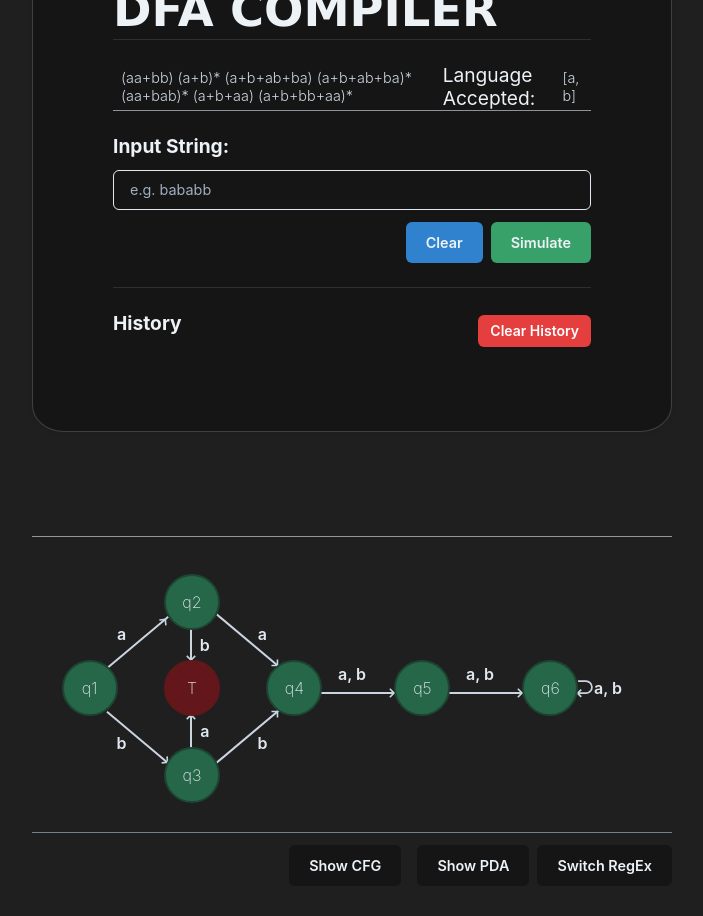
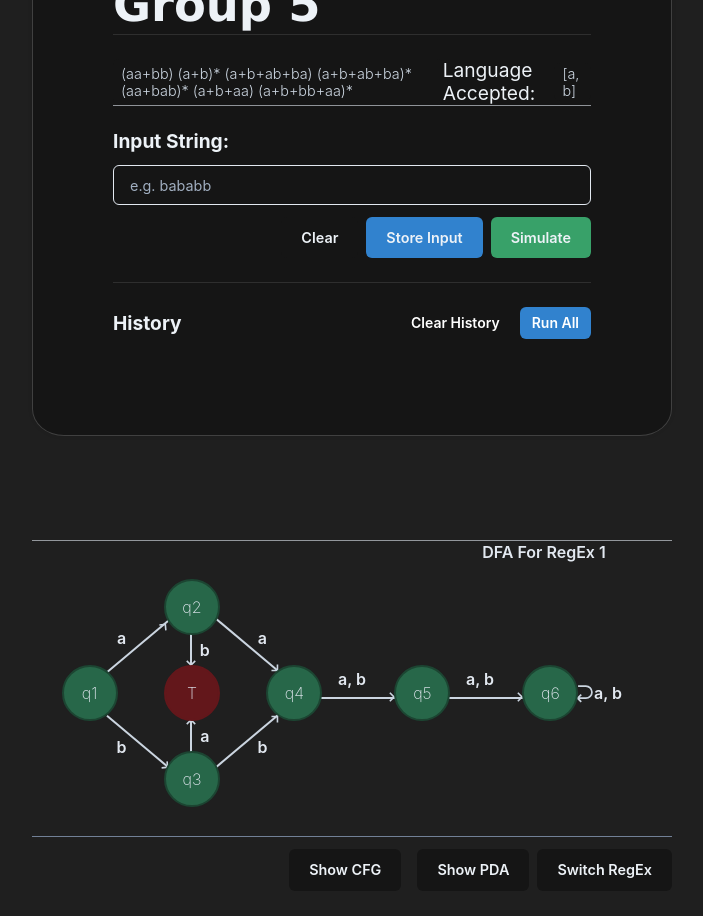
Before and after one commit to 20thmarcus/DFASimulator, a Next.js app: page / in a window 1280 px wide. Shown: the top 916 px of the page, without its empty margins (288-991 px from the left). Built offline with nearby package versions, Linux system fonts and the light colour scheme.

Commit message:
Master Ver 3

```diff
--- a/components/DFA/FirstDFA.js
+++ b/components/DFA/FirstDFA.js
@@ -1,3 +1,5 @@
+
+
 import { Badge, Text } from "@chakra-ui/react";
 import { motion } from "framer-motion";
 import {
@@ -28,6 +30,9 @@ const FirstDFA = ({ currentNode, simulating }) => {
       {/* q1 q2 */}
       <Text top="31%" left="14%" size="label">
         a
+      </Text>
+      <Text top="1%" left="80%" size="label">
+        DFA For RegEx 1
       </Text>
       {/* q2 t */}
       <Text top="35%" left="27%" size="label">
--- a/components/DFA/SecondDFA.js
+++ b/components/DFA/SecondDFA.js
@@ -1,3 +1,4 @@
+
 import { Badge, Text } from "@chakra-ui/react";
 import { motion } from "framer-motion";
 import { ArrowHead, ArrowLoop, ArrowBody, ArrowLoopSm, ArrowLoopLg, } from "../components/Arrows";
@@ -19,10 +20,14 @@ const variants = {
 const SecondDFA = ({ currentNodeVal, simulatingStatus }) => {
   return (
     <div style={{ display: "flex", flexWrap: "wrap" }}>
+    <Text top="1%" left="80%" size="label">
+        DFA For RegEx 2
+      </Text>
     {/* q1 q4 */}
     <Text size="label" top="70%" left="15%">
       1
     </Text>
+
 
     {/* q1 q2 */}
     <Text size="label" top="30%" left="15%">
--- a/components/Main.js
+++ b/components/Main.js
@@ -12,7 +12,7 @@ const Main = () => {
   const [string, setString] = useState("");
   const [data, setData] = useState("");
   const [count, setCount] = useState(0);
-  const [history, setHistory] = useState([]); // Add this state
+  const [history, setHistory] = useState([]);
   const [prob2, setProb2] = useState(false);
   const [currentNode, setCurrentNode] = useState(0);
   const [simulating, setSimulating] = useState(false);
@@ -82,25 +82,33 @@ const Main = () => {
     });
   };
 
-  const handleValid = () => {
+  const updateHistoryResult = (input, result) => {
+    setHistory((prevHistory) =>
+      prevHistory.map((entry) =>
+        entry.input === input ? { ...entry, result } : entry
+      )
+    );
+  };
+
+  const handleValid = (input) => {
     setSimulating(false);
     validToast();
     setData(results);
-    setHistory((prev) => [...prev, { input: string, result: "Valid" }]); // Update history
+    updateHistoryResult(input, "Valid");
   };
 
-  const handleTrapped = () => {
+  const handleTrapped = (input) => {
     setSimulating(false);
     trapToast();
     setData(results);
-    setHistory((prev) => [...prev, { input: string, result: "Invalid: Trapped" }]); // Update history
+    updateHistoryResult(input, "Invalid: Trapped");
   };
 
-  const handleShort = () => {
+  const handleShort = (input) => {
     setSimulating(false);
     shortToast();
     setData(results);
-    setHistory((prev) => [...prev, { input: string, result: "Invalid: Too Short" }]); // Update history
+    updateHistoryResult(input, "Invalid: Too Short");
   };
 
   const handleInputString = () => {
@@ -117,7 +125,7 @@ const Main = () => {
       } else if (input.includes("a") || input.includes("b")) {
         results = new DFA(input, problem1, language1);
         setData(results);
-        setHistory((prev) => [...prev, { input: string, result: "Tested" }]); // Update history
+        setHistory((prev) => [...prev, { input: string, result: "Tested" }]);
       } else {
         notInLanguageToast();
       }
@@ -127,7 +135,7 @@ const Main = () => {
       } else if (input.includes("0") || input.includes("1")) {
         results = new DFA(input, problem2, language2);
         setData(results);
-        setHistory((prev) => [...prev, { input: string, result: "Tested" }]); // Update history
+        setHistory((prev) => [...prev, { input: string, result: "Tested" }]);
       } else {
         notInLanguageToast();
       }
@@ -151,12 +159,12 @@ const Main = () => {
             node === pathWithZeroes[pathWithZeroes.length - 2] &&
             !pathWithZeroes.includes("T") &&
             !pathWithZeroes.includes("eos")
-              ? handleValid()
+              ? handleValid(input)
               : node === "T" && pathWithZeroes.slice(-4)[0] === "T"
-              ? handleTrapped()
+              ? handleTrapped(input)
               : pathWithZeroes.slice(-4)[3 - 1] === node &&
                 !pathWithZeroes.includes("T") &&
-                handleShort();
+                handleShort(input);
           }, i * 200);
         });
       } else {
@@ -174,8 +182,8 @@ const Main = () => {
             setCurrentNode(node);
             node === pathWithZeroes[pathWithZeroes.length - 2] &&
             !pathWithZeroes.includes("eos")
-              ? handleValid()
-              : pathWithZeroes.slice(-4)[3 - 1] === node && handleShort();
+              ? handleValid(input)
+              : pathWithZeroes.slice(-4)[3 - 1] === node && handleShort(input);
           }, i * 200);
         });
       } else {
@@ -188,9 +196,75 @@ const Main = () => {
     setHistory([]);
   };
 
+  const handleRunAll = async () => {
+    for (const entry of history) {
+      const { input } = entry;
+      setString(input);
+      handleInputString();
+
+      if (!prob2) {
+        if (input === "") {
+          notInLanguageToast();
+        } else if (input.includes("a") || input.includes("b")) {
+          setSimulating(true);
+          results = new DFA(input, problem1, language1);
+          const pathWithZeroes = [0].concat(...results.path.map((e) => [e, 0]));
+          await new Promise((resolve) => {
+            pathWithZeroes.some((node, i) => {
+              setTimeout(() => {
+                setCurrentNode(node);
+                if (node === pathWithZeroes[pathWithZeroes.length - 2] &&
+                  !pathWithZeroes.includes("T") &&
+                  !pathWithZeroes.includes("eos")) {
+                  handleValid(input);
+                } else if (node === "T" && pathWithZeroes.slice(-4)[0] === "T") {
+                  handleTrapped(input);
+                } else if (pathWithZeroes.slice(-4)[3 - 1] === node &&
+                  !pathWithZeroes.includes("T")) {
+                  handleShort(input);
+                }
+                if (i === pathWithZeroes.length - 1) resolve();
+              }, i * 200);
+            });
+          });
+        } else {
+          notInLanguageToast();
+        }
+      } else {
+        if (input === "") {
+          notInLanguageToast();
+        } else if (input.includes("0") || input.includes("1")) {
+          setSimulating(true);
+          results = new DFA(input, problem2, language2);
+          const pathWithZeroes = [0].concat(...results.path.map((e) => [e, 0]));
+          await new Promise((resolve) => {
+            pathWithZeroes.some((node, i) => {
+              setTimeout(() => {
+                setCurrentNode(node);
+                if (node === pathWithZeroes[pathWithZeroes.length - 2] &&
+                  !pathWithZeroes.includes("eos")) {
+                  handleValid(input);
+                } else if (pathWithZeroes.slice(-4)[3 - 1] === node) {
+                  handleShort(input);
+                }
+                if (i === pathWithZeroes.length - 1) resolve();
+              }, i * 200);
+            });
+          });
+        } else {
+          notInLanguageToast();
+        }
+      }
+    }
+  };
+
+  const handleStoreInput = () => {
+    setHistory((prev) => [...prev, { input: string, result: "Stored" }]);
+  };
+
   return (
     <Flex
-      direction={["column","column","column","column","column", "row"]}
+      direction={["column", "column", "column", "column", "column", "row"]}
       align="center"
     >
       <LeftBox
@@ -205,8 +279,10 @@ const Main = () => {
         count={count}
         regex1={regex1}
         regex2={regex2}
-        history={history} // Pass history to LeftBox
-        handleClearHistory={handleClearHistory} // Pass clear history function to LeftBox
+        history={history}
+        handleClearHistory={handleClearHistory}
+        handleRunAll={handleRunAll}
+        handleStoreInput={handleStoreInput} // Pass store input function to LeftBox
       />
       <Divider
         display={["block", null, "block", null, null, "none"]}
--- a/components/components/LeftBox.js
+++ b/components/components/LeftBox.js
@@ -22,8 +22,10 @@ const LeftBox = ({
   count,
   regex1,
   regex2,
-  history, // Add history prop
-  handleClearHistory, // Add clear history prop
+  history,
+  handleClearHistory,
+  handleRunAll,
+  handleStoreInput, // Add store input prop
 }) => {
   return (
     <>
@@ -40,7 +42,7 @@ const LeftBox = ({
         height="100%"
       >
         <Flex align="flex-end" justify="space-between">
-          <Heading variant="title" fontFamily="Verdana">DFA COMPILER</Heading>
+          <Heading variant="title" fontFamily="Verdana">Group 5</Heading>
           <Code fontSize={["0.5em", null, "0.6em", null, null, "0.6em"]} style={{ fontFamily: 'Verdana, Geneva, sans-serif' }}>
             {/* Your code content here */}
           </Code>
@@ -55,15 +57,22 @@ const LeftBox = ({
               <Tag
                 as="span"
                 fontSize={["0.7em", "0.7em", "0.9em"]}
-                bg="#151515" color="gray.300"
-                fontWeight="light">
+                bg="#151515"
+                color="gray.300"
+                fontWeight="light"
+              >
                 {!prob2 ? regex1 : regex2}
               </Tag>
               <Heading fontWeight="regular">Language Accepted:</Heading>
-              <Tag my={1} fontSize={["0.7em", "0.7em", "0.9em"]} bg="#151515" color="gray.300" fontWeight="light">
+              <Tag
+                my={1}
+                fontSize={["0.7em", "0.7em", "0.9em"]}
+                bg="#151515"
+                color="gray.300"
+                fontWeight="light"
+              >
                 {!prob2 ? "[a, b]" : "[0, 1]"}
               </Tag>
-              <br></br>
             </Flex>
             <Divider mb="6" />
             <Flex align="center">
@@ -88,10 +97,19 @@ const LeftBox = ({
                   variant="clear"
                   onClick={handleReset}
                   disabled={simulating}
-                  _hover={{ bg: "blue.700" }}
-                  bg="blue.500"
+                  _hover={{ bg: "#151515" }}
+                  bg="#151515"
                 >
                   Clear
+                </Button>
+                <Button
+                  onClick={handleStoreInput} // Add onClick handler for store input
+                  ml={2}
+                  _hover={{ bg: "orange.700" }}
+                  bg="blue.500"
+                  color="gray.100"
+                >
+                  Store Input
                 </Button>
                 <Button
                   isLoading={simulating}
@@ -113,20 +131,30 @@ const LeftBox = ({
         </Box>
         <Divider my={6} />
         <Box>
-          <Flex justify="space-between" align="center">
-            <Heading size="md" mb={4}>History</Heading>
+          <Flex justify="space-between" align="center" mb={4}>
+            <Heading size="md">History</Heading>
+            <Flex>
               <Button
                 size="sm"
                 onClick={handleClearHistory}
-              colorScheme="red"
+                colorScheme="#151515"
+                mr={2}
               >
                 Clear History
               </Button>
+              <Button
+                size="sm"
+                onClick={handleRunAll}
+                colorScheme="blue"
+              >
+                Run All
+              </Button>
+            </Flex>
           </Flex>
           {history.map((entry, index) => (
             <Flex key={index} mb={2} justify="space-between">
               <Text>{entry.input}</Text>
-              <Tag colorScheme={entry.result.includes("Valid") ? "green" : "red"}>
+              <Tag colorScheme={entry.result.includes("Valid") ? "green" : entry.result.includes("Invalid") ? "red" : "gray"}>
                 {entry.result}
               </Tag>
             </Flex>
```
Also changed, not shown: components/components/instruction.js (added, +62 -0 lines). Lines whose indentation alone changed are shown as unchanged.
